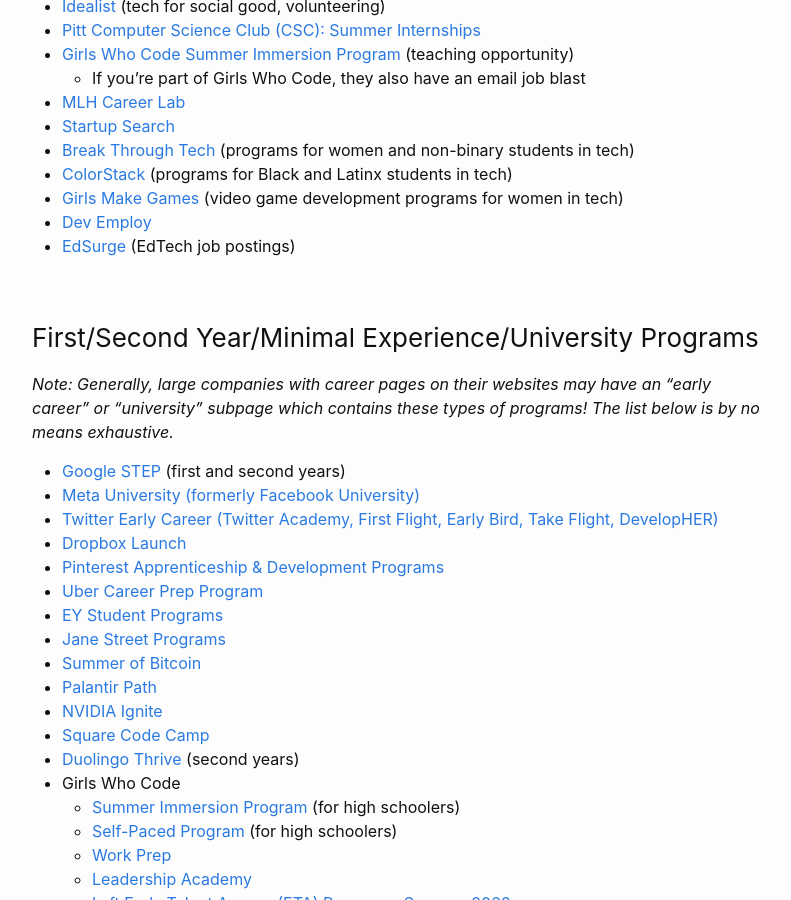
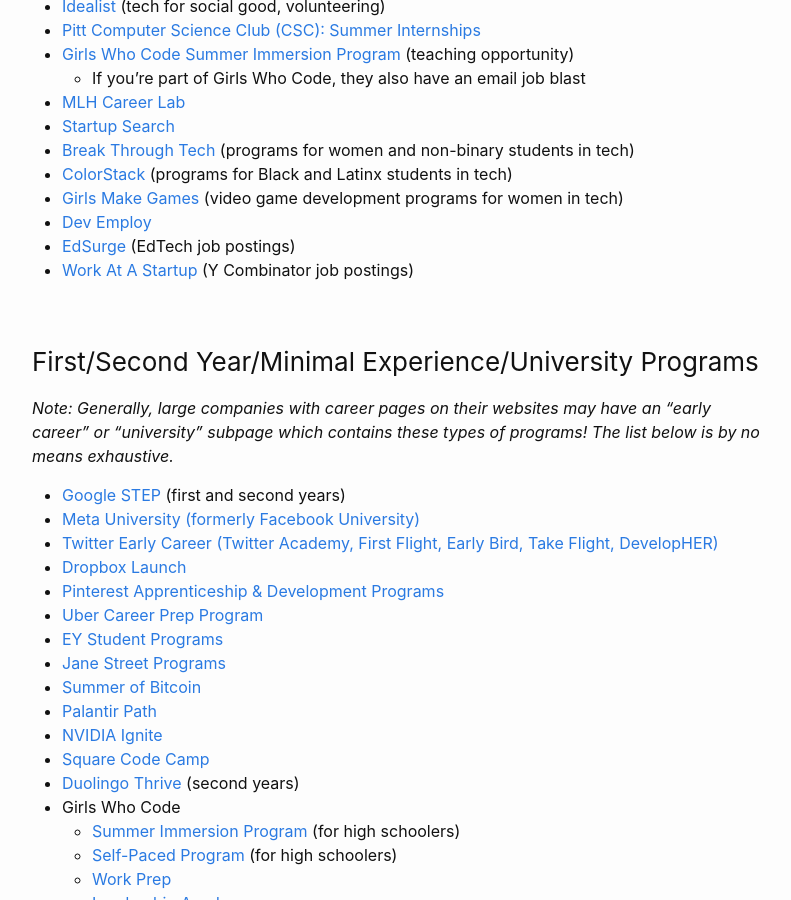
Before and after one commit to phrdang/phrdang.github.io, a Jekyll site: the page built from resources.md, in a window 1280 px wide and 900 px high, scrolled down 8775 px. Shown: the whole window, without its empty margins (238-1029 px from the left). Built offline with Jekyll 4.4.1, drawn with Linux system fonts in a browser that asks for light colours; some of the changed text lies outside the part shown.

Commit message:
Add workatastartup.com and coolors.co to resources

```diff
--- a/resources.md
+++ b/resources.md
@@ -290,6 +290,7 @@
 - [Girls Make Games](https://www.girlsmakegames.com/) (video game development programs for women in tech)
 - [Dev Employ](https://devemploy.com/)
 - [EdSurge](https://www.edsurge.com/jobs) (EdTech job postings)
+- [Work At A Startup](https://www.workatastartup.com/) (Y Combinator job postings)
 
 ### First/Second Year/Minimal Experience/University Programs
 
@@ -393,3 +394,4 @@
 - [Dev Resources](https://devresourc.es/)
 - [Slackmojis](https://slackmojis.com/) ⭐
 - [Discordmojis](https://discordmojis.com/) ⭐
+- [Coolors.co](https://coolors.co/) ⭐ (generate color palettes)
```
